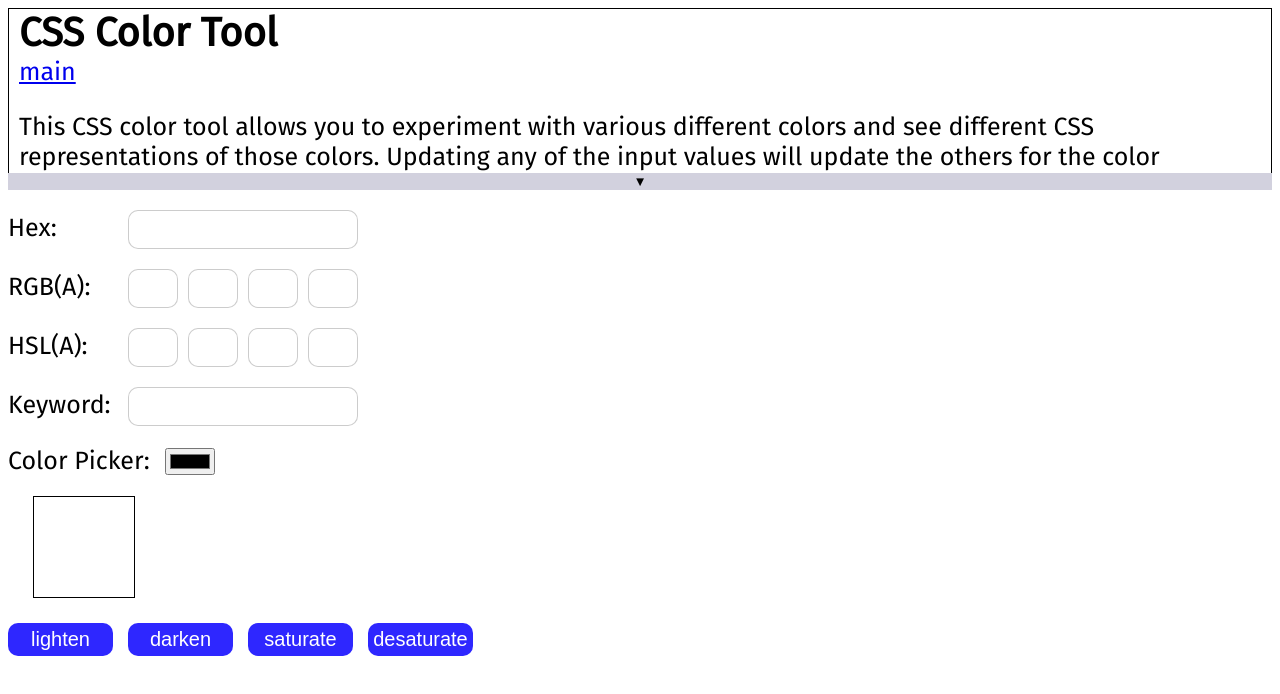
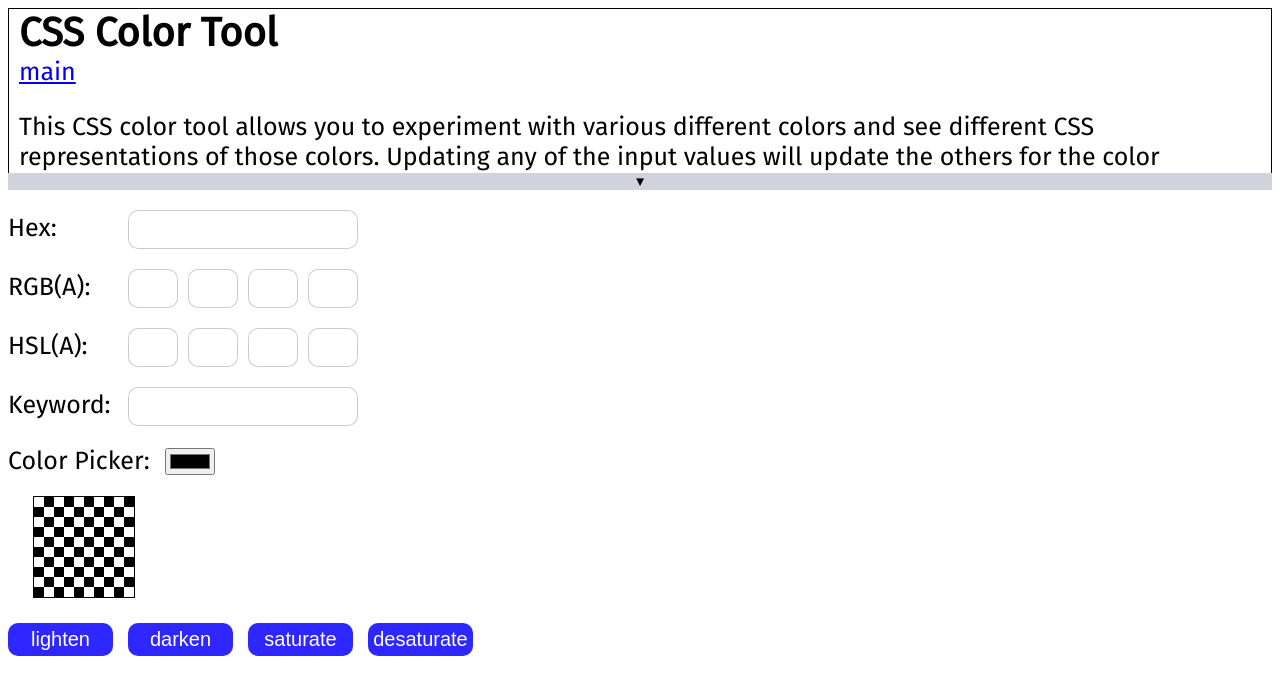
Before and after one commit to ajcrites/color-tool, a React (Vite) app: page / in a window 1280 px wide. Shown: the top 694 px of the page. Built offline with nearby package versions, Linux system fonts and the light colour scheme; what typesafe-actions would draw is missing.

Commit message:
feat(alpha): adding transparency indicator for color display

```diff
--- a/src/ColorToolApp.tsx
+++ b/src/ColorToolApp.tsx
@@ -48,12 +48,14 @@ export const ColorToolApp = () => {
         <MultiInput parser="hsla" label="HSL(A): " />
         <KeywordInput />
         <ColorInput />
+        <div className="color-display-container" >
           <div
             className="color-display"
             style={{
               backgroundColor: `rgba(${rgba.join()})`,
             }}
           />
+        </div>
 
         <section aria-label="hsla color modifiers" className="color-modifiers">
           <div>
--- a/src/style.css
+++ b/src/style.css
@@ -7,11 +7,18 @@ body {
   margin-bottom: 20px;
 }
 
-.color-display {
+.color-display-container {
   margin-bottom: 25px;
   margin-left: 25px;
   width: 100px;
   height: 100px;
   border: 1px solid black;
   transition: background-color 1s;
+  background: linear-gradient(45deg, currentColor 25%,  transparent 25%, transparent 75%, currentColor 75%, currentColor),
+            linear-gradient(45deg, currentColor 25%,  transparent  25%,  transparent 75%, currentColor 75%, currentColor) 10px 10px;
+  background-size: 20px 20px;
 }
+
+.color-display {
+  height: 100%;
+}
--- a/tsconfig.json
+++ b/tsconfig.json
@@ -1,6 +1,7 @@
 {
   "extends": "ts-config-mobiquity-react-native",
   "compilerOptions": {
+    "target": "es5",
     "baseUrl": "./src",
     "paths": {
       "~*": ["./*"]
```
Lines whose indentation alone changed are shown as unchanged.
